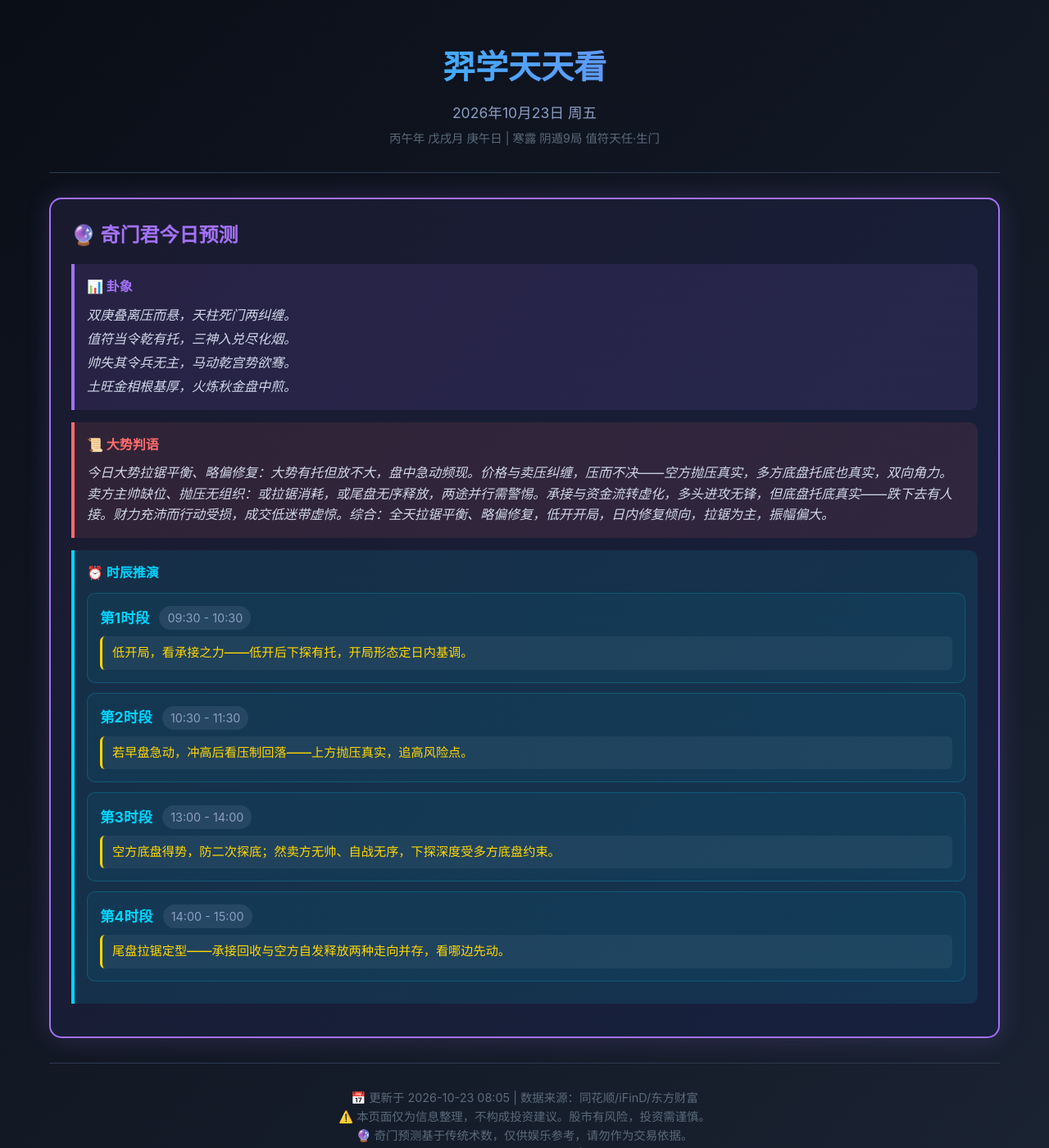
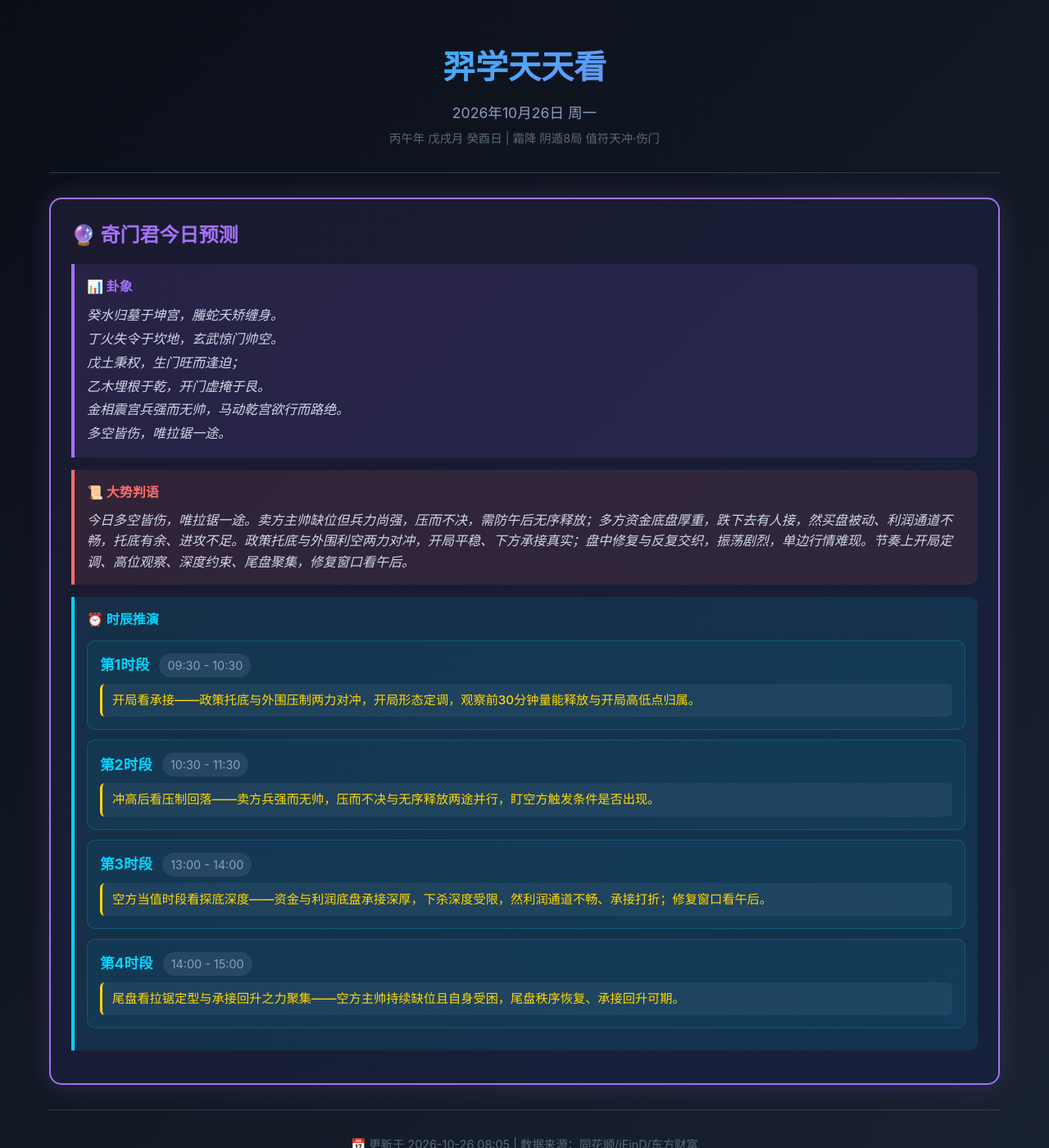
Before and after one commit to xiaoyi0319a/yixue-dashboard, a Jekyll site: the page index.html, which Jekyll copies as it is, in a window 1280 px wide and 1400 px high. Shown: the whole window at 82% size. Built offline with Jekyll 4.4.1, drawn with Linux system fonts in a browser that asks for light colours; comment, search, counter and statistics services are not loaded.

Commit message:
daily 2026-10-26: 奇门三区块更新（阴遁8局·癸酉日·无方向拉锯·熔断态第11日）+ palace_table中五note补录

```diff
--- a/data/pipeline_20261026.json
+++ b/data/pipeline_20261026.json
@@ -597,7 +597,7 @@
    "sky_ground": "+辛",
    "month_state": "",
    "harms": "寄坤二",
-   "note": ""
+   "note": "中五寄坤二——解读随坤二宫（值符+日干同宫）"
   },
   {
    "palace": "乾六",
--- a/data/pipeline_latest.json
+++ b/data/pipeline_latest.json
@@ -597,7 +597,7 @@
    "sky_ground": "+辛",
    "month_state": "",
    "harms": "寄坤二",
-   "note": ""
+   "note": "中五寄坤二——解读随坤二宫（值符+日干同宫）"
   },
   {
    "palace": "乾六",
--- a/index.html
+++ b/index.html
@@ -4,12 +4,12 @@
     <meta charset="UTF-8">
     <meta name="viewport" content="width=device-width, initial-scale=1.0">
     <meta http-equiv="Cache-Control" content="no-cache, no-store, must-revalidate">
-    <meta property="og:title" content="羿学天天看 | 2026-10-23">
-    <meta property="og:description" content="🔮 阴遁9局·拉锯平衡·低开后修复（熔断态第10日，拉锯为主振幅偏大，翻段信号倒计时中断待重启）| 📈📰 方向整理已暂停（09-27指令）">
+    <meta property="og:title" content="羿学天天看 | 2026-10-26">
+    <meta property="og:description" content="🔮 阴遁8局·拉锯平衡·平开（熔断态第11日，多空皆伤唯拉锯一途，振荡剧烈单边难现）| 📈📰 方向整理已暂停（09-27指令）">
     <meta property="og:type" content="website">
     <meta property="og:url" content="https://xiaoyi0319a.github.io/yixue-dashboard/">
     <meta name="twitter:card" content="summary_large_image">
-    <title>羿学天天看 | 2026-10-23</title>
+    <title>羿学天天看 | 2026-10-26</title>
     <link rel="stylesheet" href="css/style.css">
     <script async src="https://busuanzi.ibruce.info/busuanzi/2.3/busuanzi.pure.mini.js"></script>
 </head>
@@ -17,18 +17,18 @@
     <div class="container">
         <div class="header">
             <h1>羿学天天看</h1>
-            <div class="date">2026年10月23日 周五</div>
-            <div class="ganzhi">丙午年 戊戌月 庚午日 | 寒露 阴遁9局 值符天任·生门</div>
+            <div class="date">2026年10月26日 周一</div>
+            <div class="ganzhi">丙午年 戊戌月 癸酉日 | 霜降 阴遁8局 值符天冲·伤门</div>
         </div>
         <div class="qimen-section">
             <h2>🔮 奇门君今日预测</h2>
             <div class="qimen-hexagram">
                 <h4>📊 卦象</h4>
-                <p>双庚叠离压而悬，天柱死门两纠缠。<br>值符当令乾有托，三神入兑尽化烟。<br>帅失其令兵无主，马动乾宫势欲骞。<br>土旺金相根基厚，火炼秋金盘中煎。</p>
+                <p>癸水归墓于坤宫，螣蛇夭矫缠身。<br>丁火失令于坎地，玄武惊门帅空。<br>戊土秉权，生门旺而逢迫；<br>乙木埋根于乾，开门虚掩于艮。<br>金相震宫兵强而无帅，马动乾宫欲行而路绝。<br>多空皆伤，唯拉锯一途。</p>
             </div>
             <div class="qimen-verdict">
                 <h4>📜 大势判语</h4>
-                <p><i>今日大势拉锯平衡、略偏修复：大势有托但放不大，盘中急动频现。价格与卖压纠缠，压而不决——空方抛压真实，多方底盘托底也真实，双向角力。卖方主帅缺位、抛压无组织：或拉锯消耗，或尾盘无序释放，两途并行需警惕。承接与资金流转虚化，多头进攻无锋，但底盘托底真实——跌下去有人接。财力充沛而行动受损，成交低迷带虚惊。综合：全天拉锯平衡、略偏修复，低开开局，日内修复倾向，拉锯为主，振幅偏大。</i></p>
+                <p><i>今日多空皆伤，唯拉锯一途。卖方主帅缺位但兵力尚强，压而不决，需防午后无序释放；多方资金底盘厚重，跌下去有人接，然买盘被动、利润通道不畅，托底有余、进攻不足。政策托底与外围利空两力对冲，开局平稳、下方承接真实；盘中修复与反复交织，振荡剧烈，单边行情难现。节奏上开局定调、高位观察、深度约束、尾盘聚集，修复窗口看午后。</i></p>
             </div>
             <div class="qimen-time">
                 <h4>⏰ 时辰推演</h4>
@@ -37,33 +37,33 @@
                         <span class="time-name">第1时段</span>
                         <span class="time-range">09:30 - 10:30</span>
                     </div>
-                    <div class="time-verdict neutral">低开局，看承接之力——低开后下探有托，开局形态定日内基调。</div>
+                    <div class="time-verdict neutral">开局看承接——政策托底与外围压制两力对冲，开局形态定调，观察前30分钟量能释放与开局高低点归属。</div>
                 </div>
                 <div class="time-slot">
                     <div class="time-header">
                         <span class="time-name">第2时段</span>
                         <span class="time-range">10:30 - 11:30</span>
                     </div>
-                    <div class="time-verdict neutral">若早盘急动，冲高后看压制回落——上方抛压真实，追高风险点。</div>
+                    <div class="time-verdict neutral">冲高后看压制回落——卖方兵强而无帅，压而不决与无序释放两途并行，盯空方触发条件是否出现。</div>
                 </div>
                 <div class="time-slot">
                     <div class="time-header">
                         <span class="time-name">第3时段</span>
                         <span class="time-range">13:00 - 14:00</span>
                     </div>
-                    <div class="time-verdict neutral">空方底盘得势，防二次探底；然卖方无帅、自战无序，下探深度受多方底盘约束。</div>
+                    <div class="time-verdict neutral">空方当值时段看探底深度——资金与利润底盘承接深厚，下杀深度受限，然利润通道不畅、承接打折；修复窗口看午后。</div>
                 </div>
                 <div class="time-slot">
                     <div class="time-header">
                         <span class="time-name">第4时段</span>
                         <span class="time-range">14:00 - 15:00</span>
                     </div>
-                    <div class="time-verdict neutral">尾盘拉锯定型——承接回收与空方自发释放两种走向并存，看哪边先动。</div>
+                    <div class="time-verdict neutral">尾盘看拉锯定型与承接回升之力聚集——空方主帅持续缺位且自身受困，尾盘秩序恢复、承接回升可期。</div>
                 </div>
             </div>
         </div>
         <div class="footer">
-            <p>📅 更新于 2026-10-23 08:05 | 数据来源：同花顺/iFinD/东方财富</p>
+            <p>📅 更新于 2026-10-26 08:05 | 数据来源：同花顺/iFinD/东方财富</p>
             <p>⚠️ 本页面仅为信息整理，不构成投资建议。股市有风险，投资需谨慎。</p>
             <p>🔮 奇门预测基于传统术数，仅供娱乐参考，请勿作为交易依据。</p>
             <p>📊 访问统计：<span id="busuanzi_container_site_pv">本站总访问量 <span id="busuanzi_value_site_pv"></span> 次</span> | <span id="busuanzi_container_site_uv">访客数 <span id="busuanzi_value_site_uv"></span> 人</span></p>
```
